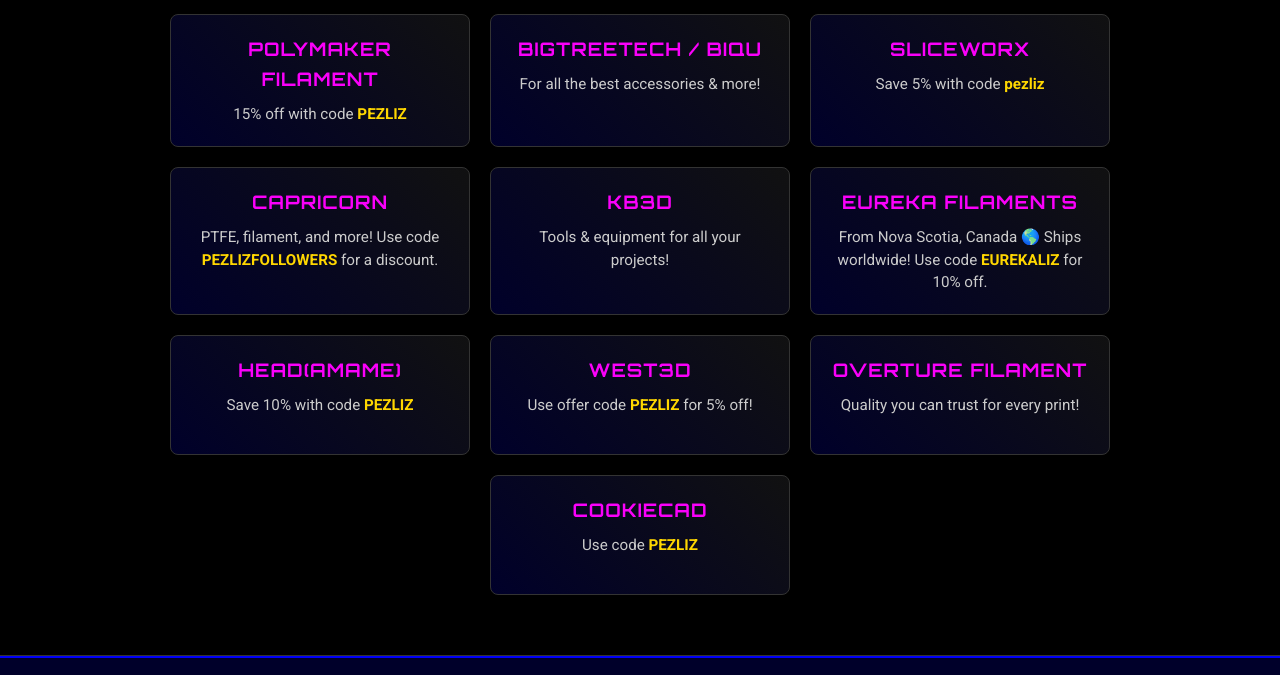
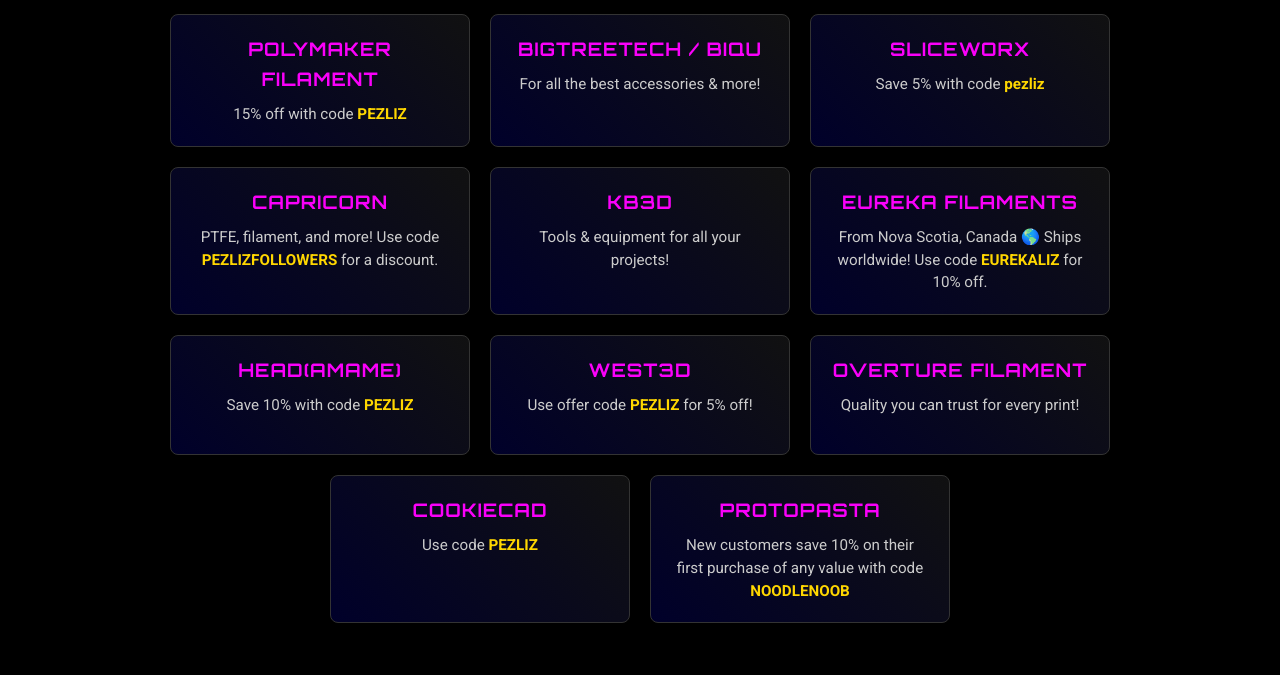
Before and after one commit to TechJeeper/PezLiz-Website, a plain HTML site: page index.html in a window 1280 px wide. Shown: the part 2996-3671 px from the top of the page. Drawn offline with Linux system fonts and the light colour scheme; a script that the page names is missing.

Commit message:
Add ProtoPasta affiliate
Co-authored-by: copilot-swe-agent[bot] <198982749+Copilot@users.noreply.github.com>

```diff
--- a/index.html
+++ b/index.html
@@ -155,6 +155,10 @@
                         <h3>Cookiecad</h3>
                         <p>Use code <strong>PEZLIZ</strong></p>
                     </a>
+                    <a href="https://www.proto-pasta.com/?aff=320" target="_blank" rel="noopener" class="affiliate-card" data-goatcounter-click="affiliate-protopasta" data-goatcounter-title="Affiliate: ProtoPasta" data-goatcounter-no-session="1">
+                        <h3>ProtoPasta</h3>
+                        <p>New customers save 10% on their first purchase of any value with code <strong>NOODLENOOB</strong></p>
+                    </a>
                 </div>
             </div>
         </section>
```
